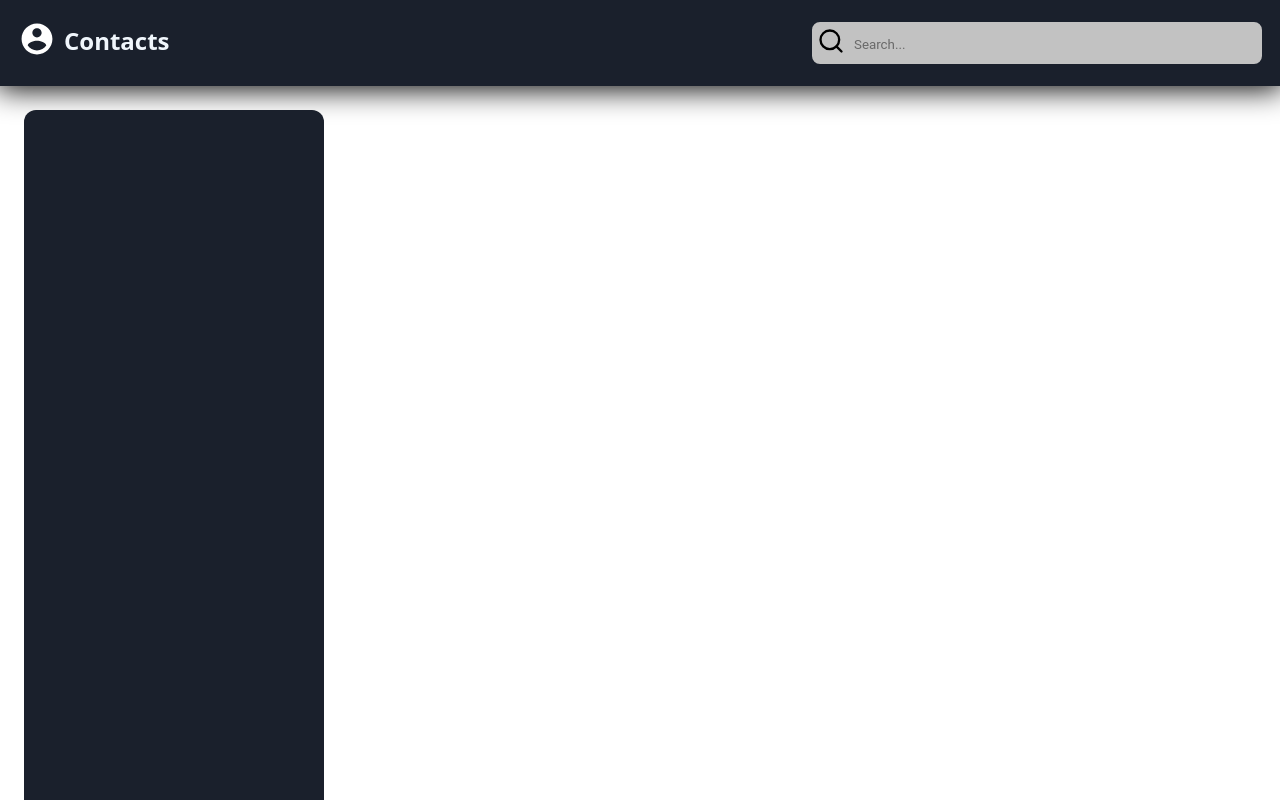
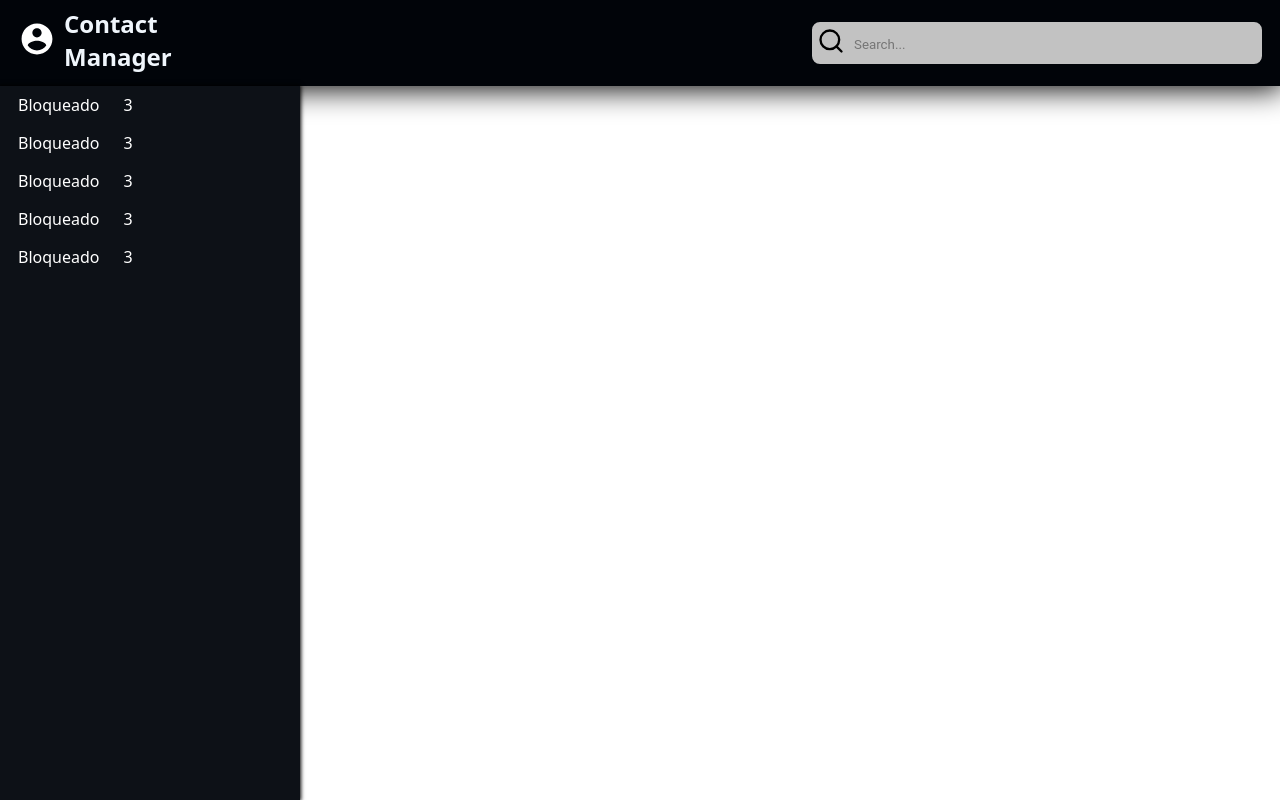
Before and after one commit to jonattasmoraes/Contact-Manager, a React (Create React App) app: page / in a window 1280 px wide. Built offline with nearby package versions, Linux system fonts and the light colour scheme.

Commit message:
feat: improve component organization and responsiveness
- Refactor components for better modularity and organization - Adjust header, mobileSidebar, and sidebar components - Enhance responsiveness across the application

```diff
--- a/src/components/Input/index.tsx
+++ b/src/components/Input/index.tsx
@@ -1,31 +1,14 @@
 import { LuSearch } from 'react-icons/lu'
-import { RiContactsBook2Fill } from 'react-icons/ri'
 
-import {
-  Input,
-  Label,
-  Title,
-  TitleIcon,
-  InputContainer,
-  TitleContainer
-} from './styles'
-import { HeaderContainer } from '../../containers/header/styles'
+import { Input, InputLabel, InputContainer } from './styles'
 
-const Header = () => (
-  <HeaderContainer>
-    <TitleContainer>
-      <TitleIcon>
-        <RiContactsBook2Fill />
-      </TitleIcon>
-      <Title>Contacts</Title>
-    </TitleContainer>
-    <InputContainer>
-      <Label htmlFor="search">
-        <LuSearch />
-      </Label>
-      <Input type="text" placeholder="Search..." id="search" maxLength={38} />
-    </InputContainer>
-  </HeaderContainer>
+const InputApp = () => (
+  <InputContainer>
+    <InputLabel htmlFor="search">
+      <LuSearch />
+    </InputLabel>
+    <Input type="text" placeholder="Search..." id="search" maxLength={38} />
+  </InputContainer>
 )
 
-export default Header
+export default InputApp
--- a/src/components/Input/styles.ts
+++ b/src/components/Input/styles.ts
@@ -1,32 +1,4 @@
 import styled from 'styled-components'
-
-export const TitleContainer = styled.div`
-  width: 50px;
-  display: flex;
-  align-items: center;
-  justify-content: space-between;
-`
-
-export const TitleIcon = styled.div`
-  padding-left: 8px;
-  font-size: 38px;
-  color: #fff;
-  background-color: #1a202c;
-  border: none;
-
-  @media screen and (min-width: 960px) {
-    padding-left: 0;
-  }
-`
-
-export const Title = styled.h1`
-  padding-left: 8px;
-  padding-bottom: 6px;
-  color: #f0f6fc;
-  box-sizing: border-box;
-  font-size: 24px;
-  font-weight: 600;
-`
 
 export const InputContainer = styled.div`
   position: relative;
@@ -50,20 +22,13 @@ export const Input = styled.input`
     &::placeholder {
       color: #101010;
       transition: 450ms ease-in-out;
+      font-family: roboto, sans-serif;
+      color: #696969;
     }
-  }
-
-  &::placeholder {
-    font-family: roboto, sans-serif;
-    color: #696969;
   }
 
   &:focus {
     border: 2px solid #673dff;
-
-    &::placeholder {
-      color: #101010;
-    }
   }
 
   @media (max-width: 781px) {
@@ -71,7 +36,7 @@ export const Input = styled.input`
   }
 `
 
-export const Label = styled.label`
+export const InputLabel = styled.label`
   position: absolute;
   top: -5px;
   left: 5px;
--- a/src/components/filterCard/index.tsx
+++ b/src/components/filterCard/index.tsx
@@ -1 +1,10 @@
-const FilterCard = () => <div></div>
+import * as S from './styles'
+
+const FilterCard = () => (
+  <S.Card>
+    <S.Label>Bloqueado</S.Label>
+    <S.Counter>3</S.Counter>
+  </S.Card>
+)
+
+export default FilterCard
--- a/src/components/filterCard/styles.ts
+++ b/src/components/filterCard/styles.ts
@@ -0,0 +1,34 @@
+import styled from 'styled-components'
+
+export const Card = styled.div`
+  display: flex;
+  padding: 8px 16px 8px 18px;
+  align-items: center;
+  transition: 150ms ease-in-out;
+  cursor: pointer;
+
+  @media screen and (max-width: 960px) {
+    &:hover {
+      background-color: #3e4245;
+    }
+  }
+
+  @media screen and (min-width: 959.9px) {
+    &:hover {
+      background-color: #3e4245;
+    }
+  }
+`
+
+export const Counter = styled.div`
+  color: #fff;
+  font-size: 16px;
+  display: flex;
+`
+
+export const Label = styled.div`
+  color: #fff;
+  display: flex;
+  font-size: 16px;
+  padding-right: 24px;
+`
--- a/src/containers/MobileSidebar/index.tsx
+++ b/src/containers/MobileSidebar/index.tsx
@@ -5,6 +5,8 @@ import IconButton from '@mui/material/IconButton'
 import { createTheme, ThemeProvider } from '@mui/material/styles'
 import { IoCloseSharp } from 'react-icons/io5'
 import { CloseSidebarIcon } from './styles'
+import { Divider, List } from '@mui/material'
+import FilterCard from '../../components/filterCard'
 
 const theme = createTheme({
   palette: {
@@ -60,6 +62,14 @@ export default function MobileSidebar({
                 </CloseSidebarIcon>
               </IconButton>
             </Box>
+            <Divider sx={{ backgroundColor: 'GrayText' }} />
+            <List sx={{ p: 0 }}>
+              <FilterCard />
+              <FilterCard />
+              <FilterCard />
+              <FilterCard />
+              <FilterCard />
+            </List>
           </Box>
         </Drawer>
       </Box>
--- a/src/containers/MobileSidebar/styles.ts
+++ b/src/containers/MobileSidebar/styles.ts
@@ -1,9 +1,19 @@
 import styled from 'styled-components'
 
 export const CloseSidebarIcon = styled.button`
+  padding: 5px 6px 0 6px;
+  border-radius: 4px;
   font-size: 24px;
   color: #fff;
   background-color: transparent;
-  border: none;
+  border: 2px solid #fff;
+  transition: 300ms ease-in-out;
   cursor: pointer;
+
+  &:hover {
+    background-color: #c2c2c2;
+    border: 2px solid #673dff;
+    transition: 300ms ease-in-out;
+    color: #101010;
+  }
 `
--- a/src/containers/header/index.tsx
+++ b/src/containers/header/index.tsx
@@ -2,14 +2,11 @@ import { FaBars } from 'react-icons/fa'
 import { IoMdContact } from 'react-icons/io'
 import { ButtonIcon, HeaderContainer } from './styles'
 import {
-  Input,
-  InputContainer,
-  Label,
   Title,
   TitleContainer,
   TitleIcon
-} from '../../components/Input/styles'
-import { LuSearch } from 'react-icons/lu'
+} from '../../containers/header/styles'
+import InputApp from '../../components/Input/index'
 
 interface HeaderProps {
   handleSidebarToggle: () => void
@@ -24,14 +21,9 @@ const Header: React.FC<HeaderProps> = ({ handleSidebarToggle }) => (
       <TitleIcon>
         <IoMdContact />
       </TitleIcon>
-      <Title>Contacts</Title>
+      <Title>Contact Manager</Title>
     </TitleContainer>
-    <InputContainer>
-      <Label htmlFor="search">
-        <LuSearch />
-      </Label>
-      <Input type="text" placeholder="Search..." id="search" maxLength={38} />
-    </InputContainer>
+    <InputApp />
   </HeaderContainer>
 )
 
--- a/src/containers/header/styles.ts
+++ b/src/containers/header/styles.ts
@@ -8,7 +8,39 @@ export const HeaderContainer = styled.div`
   justify-content: space-between;
   align-items: center;
   height: 86.4px;
+
+  @media screen and (min-width: 960px) {
+    background-color: #010409;
+  }
 `
+export const TitleContainer = styled.div`
+  width: 50px;
+  display: flex;
+  align-items: center;
+  justify-content: space-between;
+`
+
+export const TitleIcon = styled.div`
+  padding-left: 8px;
+  font-size: 38px;
+  color: #fff;
+  background-color: none;
+  border: none;
+
+  @media screen and (min-width: 960px) {
+    padding-left: 0;
+  }
+`
+
+export const Title = styled.h1`
+  padding-left: 8px;
+  padding-bottom: 6px;
+  color: #f0f6fc;
+  box-sizing: border-box;
+  font-size: 24px;
+  font-weight: 600;
+`
+
 export const ButtonIcon = styled.button`
   font-size: 28px;
   border: none;
--- a/src/containers/sidebar/index.tsx
+++ b/src/containers/sidebar/index.tsx
@@ -1,5 +1,14 @@
 import * as S from './styles'
+import FilterCard from '../../components/filterCard/index'
 
-const Sidebar = () => <S.Aside></S.Aside>
+const Sidebar = () => (
+  <S.Aside>
+    <FilterCard />
+    <FilterCard />
+    <FilterCard />
+    <FilterCard />
+    <FilterCard />
+  </S.Aside>
+)
 
 export default Sidebar
--- a/src/containers/sidebar/styles.ts
+++ b/src/containers/sidebar/styles.ts
@@ -2,13 +2,9 @@ import styled from 'styled-components'
 
 export const Aside = styled.aside`
   width: 300px;
-  height: calc(100vh - 110.1px);
-  padding: 18px;
-  margin-top: 24px;
-  margin-left: 24px;
-  background-color: #1a202c;
-  border-top-right-radius: 12px;
-  border-top-left-radius: 12px;
+  height: calc(100vh - 86.8px);
+  background-color: #0d1117;
+  box-shadow: 0 0 4px 1px;
 
   @media screen and (max-width: 959.9px) {
     display: none;
```
Also changed, not shown: 1 other file (tests, documents, lock files or other folders).
